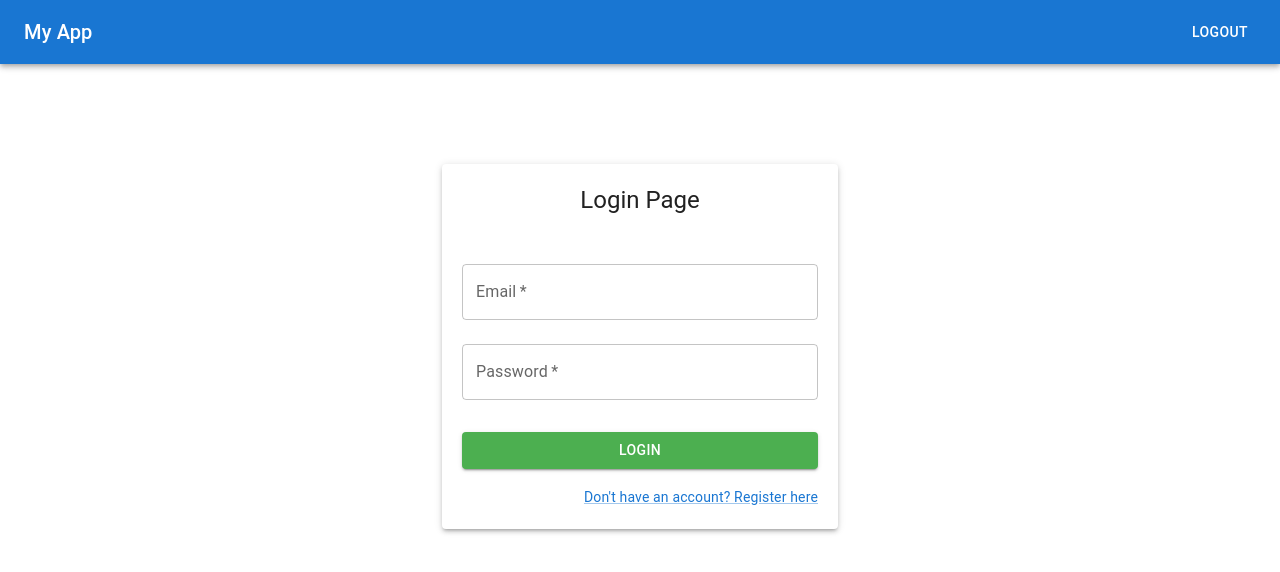
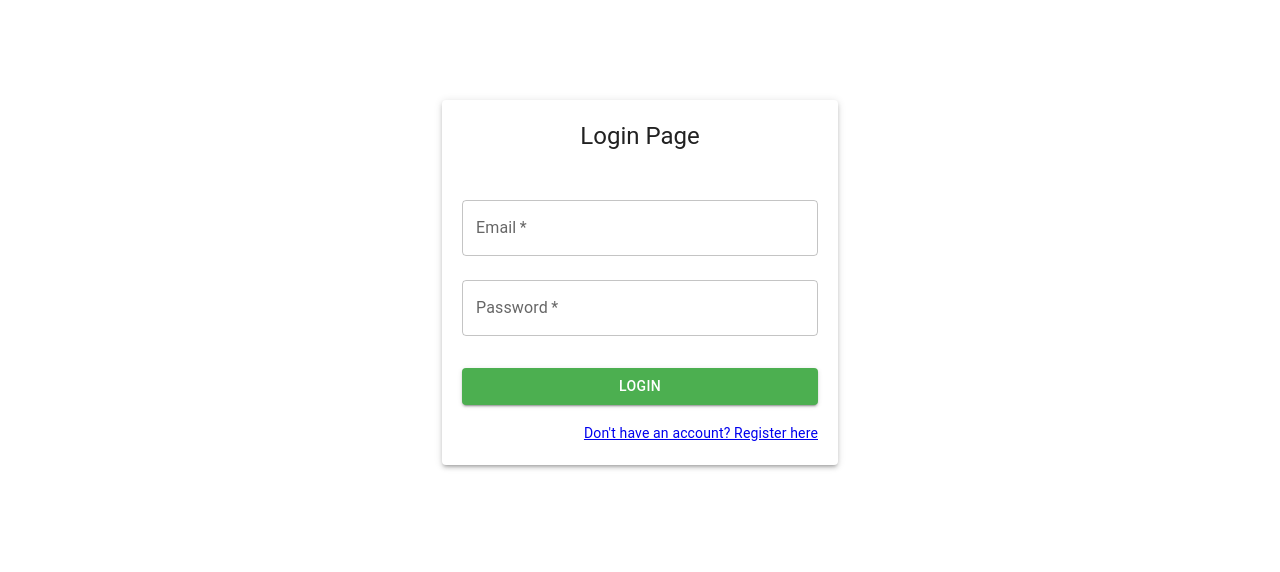
Before and after one commit to mayurrunwal09/Employee_Dep_Management_Identity, a React (Create React App) app: page / in a window 1280 px wide. Shown: the top 572 px of the page. Built offline with nearby package versions, Linux system fonts and the light colour scheme.

Commit message:
in App.js

```diff
--- a/src/App.js
+++ b/src/App.js
@@ -1,23 +1,80 @@
+// import React from 'react';
+// import { BrowserRouter as Router, Route, Routes } from 'react-router-dom';
+// import { Container, CssBaseline, ThemeProvider, createTheme } from '@mui/material';
+// import NavBar from './Navbar';
+// import LoginPage from './Component/LoginPage';
+
+// const theme = createTheme();
+
+// function App() {
+//   return (
+//     <ThemeProvider theme={theme}>
+//       <Router>
+//         <CssBaseline />
+//         <div className="App">
+//           <NavBar />
+//           <Container>
+//             <Routes>
+//             <Route path="/" element={<LoginPage />} />
+//           </Routes>
+//           </Container>
+//         </div>
+//       </Router>
+//     </ThemeProvider>
+//   );
+// }
+
+// export default App;
+
+
+
+
+
+
+
+
+
+
+
+
+
+
+
 import React from 'react';
 import { BrowserRouter as Router, Route, Routes } from 'react-router-dom';
-import { Container, CssBaseline, ThemeProvider, createTheme } from '@mui/material';
+import { Container, CssBaseline, Paper, ThemeProvider, createTheme } from '@mui/material';
+import LoginPage from './Component/LoginPage';
 import NavBar from './Navbar';
-import LoginPage from './Component/LoginPage';
+import RegistrationPage from './Component/RegistrationPage';
 
 const theme = createTheme();
 
 function App() {
+
+  const isAuthenticated = localStorage.getItem('accessToken');
+
   return (
     <ThemeProvider theme={theme}>
       <Router>
         <CssBaseline />
         <div className="App">
-          <NavBar />
-          <Container>
-            <Routes>
-            <Route path="/" element={<LoginPage />} />
-          </Routes>
-          </Container>
+          {!isAuthenticated ? (
+
+            <Container>
+              <Routes>
+                <Route path="/" element={<LoginPage />} />
+                <Route path="/register" element={<RegistrationPage />} />
+              </Routes>
+            </Container>
+          ) : (
+
+            <Paper  >
+              <Routes>
+
+              </Routes>
+              <NavBar />
+            </Paper>
+          )}
         </div>
       </Router>
     </ThemeProvider>
--- a/src/Component/LoginPage.js
+++ b/src/Component/LoginPage.js
@@ -112,9 +112,9 @@ const LoginPage = () => {
         </form>
         <Grid container justifyContent="flex-end">
           <Grid item>
-            <MuiLink component={Link} to="/register" variant="body2">
+            <Typography component={Link} to="/register" variant="body2">
               Don't have an account? Register here
-            </MuiLink>
+            </Typography>
           </Grid>
         </Grid>
       </Paper>
--- a/src/Component/Logout.js
+++ b/src/Component/Logout.js
@@ -33,6 +33,7 @@
 
 // };
 
+
 import React, { useState, useEffect } from 'react';
 import { useNavigate } from 'react-router-dom';
 import {
@@ -56,7 +57,7 @@ export const Logout = () => {
 
   useEffect(() => {
     setOpenDialog(true);
-  }, []);
+  }, [1000]);
 
   return (
     <Dialog open={openDialog} fullWidth maxWidth="xs">
--- a/src/store.js
+++ b/src/store.js
@@ -9,7 +9,7 @@ const store = configureStore({
     department: departmentSlice,
     employee : employeeSlice,
     salary : salarySlice,
-    login : loginSlice,
+    //login : loginSlice,
 
 
   },
```
Also changed, not shown: src/Navbar.js (line endings or trailing spaces).
